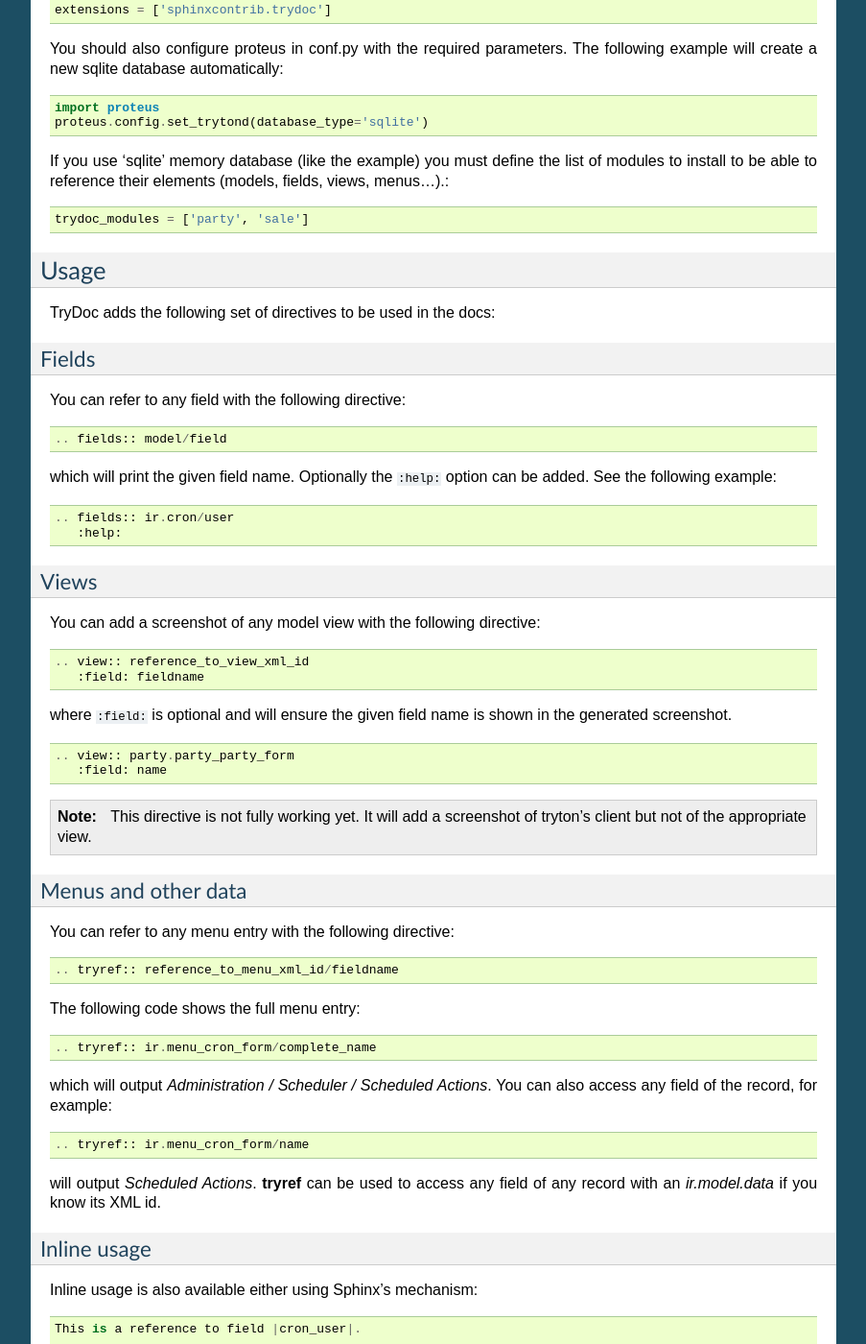
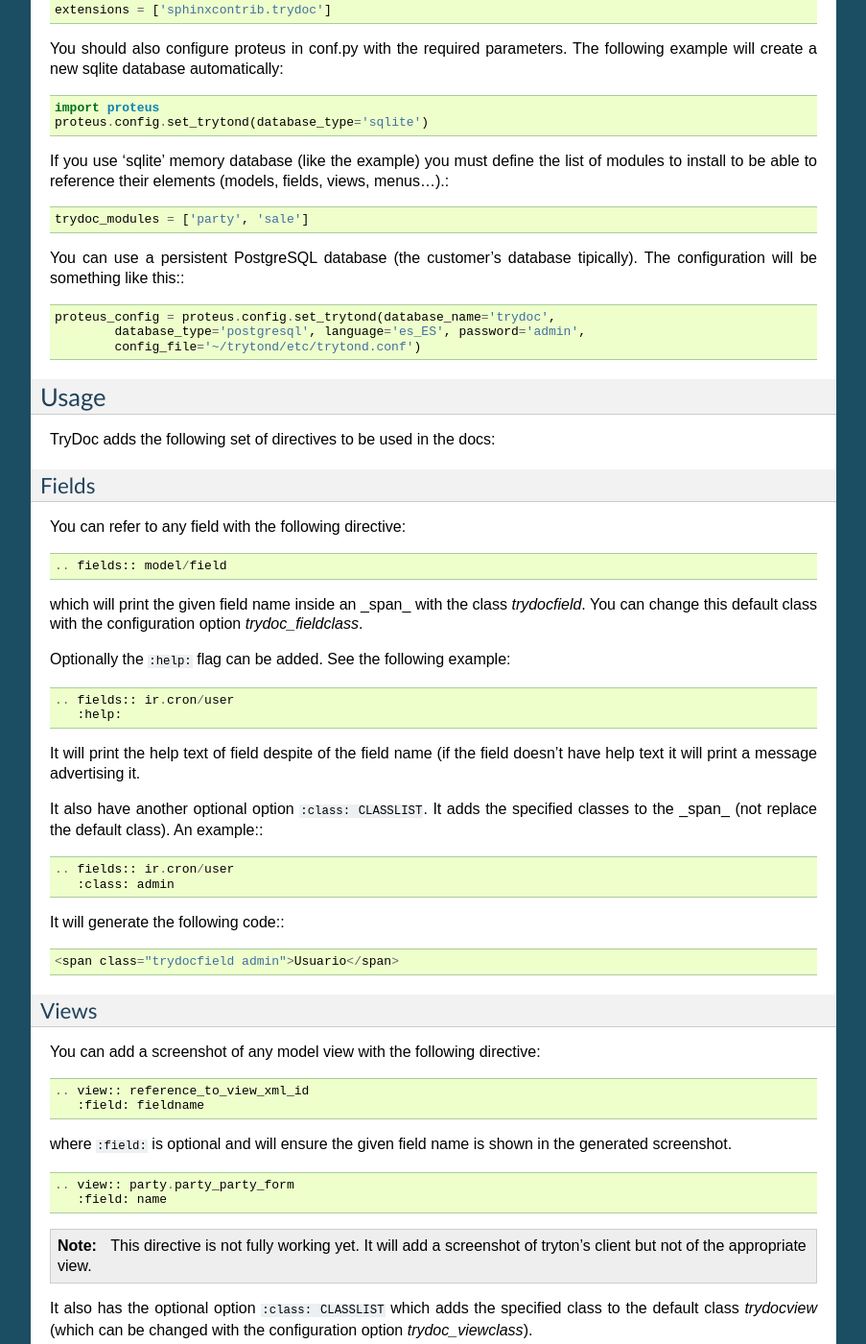
Before and after one commit to NaN-tic/trydoc, a Sphinx documentation site: the page built from doc/index.rst, in a window 1280 px wide and 1400 px high, scrolled down 443 px. Shown: the whole window at 96% size, without its empty margins (198-1101 px from the left). Built offline with Sphinx 7.4.7, drawn with Linux system fonts in a browser that asks for light colours; some of the changed text lies outside the part shown.

Commit message:
Implemented :class: option for all Trydoc directives

```diff
--- a/doc/index.rst
+++ b/doc/index.rst
@@ -39,6 +39,12 @@
 
    trydoc_modules = ['party', 'sale']
 
+You can use a persistent PostgreSQL database (the customer's database
+tipically). The configuration will be something like this:::
+
+    proteus_config = proteus.config.set_trytond(database_name='trydoc',
+            database_type='postgresql', language='es_ES', password='admin',
+            config_file='~/trytond/etc/trytond.conf')
 
 Usage
 -----
@@ -54,13 +60,29 @@
 
    .. fields:: model/field
 
-which will print the given field name. Optionally the ``:help:`` option can be
-added. See the following example:
+which will print the given field name inside an _span_ with the class
+*trydocfield*. You can change this default class with the configuration option
+*trydoc_fieldclass*.
+
+Optionally the ``:help:`` flag can be added. See the following example:
 
 ::
 
    .. fields:: ir.cron/user
       :help:
+
+It will print the help text of field despite of the field name (if the field
+doesn't have help text it will print a message advertising it.
+
+It also have another optional option ``:class: CLASSLIST``. It adds the
+specified classes to the _span_ (not replace the default class). An example:::
+
+   .. fields:: ir.cron/user
+      :class: admin
+
+It will generate the following code:::
+
+    <span class="trydocfield admin">Usuario</span>
 
 Views
 ~~~~~
@@ -82,6 +104,10 @@
 
 .. Note:: This directive is not fully working yet. It will add a screenshot of
    tryton's client but not of the appropriate view.
+
+It also has the optional option ``:class: CLASSLIST`` which adds the specified
+class to the default class *trydocview* (which can be changed with the
+configuration option *trydoc_viewclass*).
 
 Menus and other data
 ~~~~~~~~~~~~~~~~~~~~
@@ -108,11 +134,16 @@
 will output *Scheduled Actions*. **tryref** can be used to access any field of
 any record with an *ir.model.data* if you know its XML id.
 
+Like field directive, it will output the text inside an _span_ tag with the
+class *trydocref*. This default class could be changed with the configuration
+option *trydoc_refclass*. And if you want to add another classes to an specific
+entry you could use the ``:class: CLASSLIST`` option.
 
 Inline usage
 ~~~~~~~~~~~~
 
-Inline usage is also available either using Sphinx's mechanism:
+Inline usage is also available either using Sphinx's replace mechanism. As it
+uses the directive it has all options and the same behaviour than directives:
 
 ::
 
@@ -120,7 +151,8 @@
 
    .. |cron_user| field:: ir.cron/user
 
-or one provided by trydoc, which is shorter:
+or one provided by trydoc, which is shorter (but it doesn't put the text inside
+and _span_ tag and it doesn't support any option):
 
 ::
 
```
Also changed, not shown: 1 other file.
